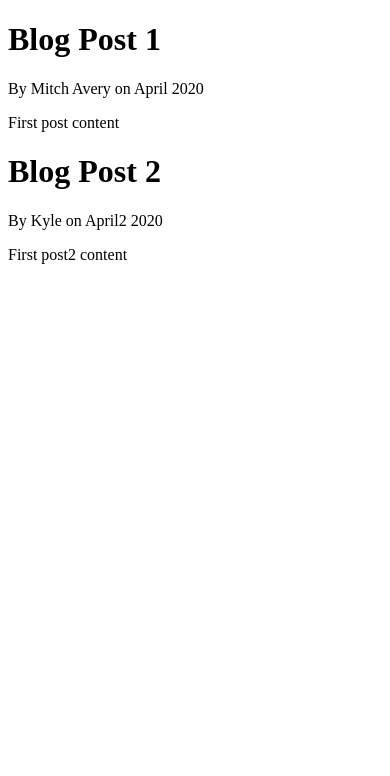
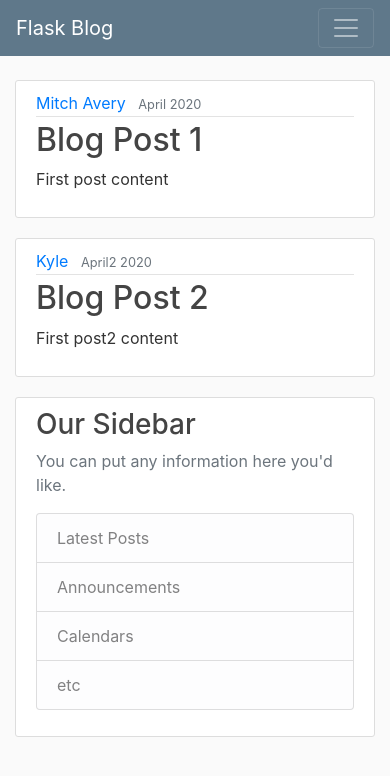
Before and after one commit to mitchavery/Flask-Blog, a Flask app: page / in a window 390 px wide. Shown: the top 776 px of the page. Run offline with Flask 2, Linux system fonts and the light colour scheme; some libraries are stand-ins or nearby versions.

Commit message:
css added

```diff
--- a/flaskblog.py
+++ b/flaskblog.py
@@ -1,4 +1,4 @@
-from flask import Flask, render_template
+from flask import Flask, render_template, url_for
 
 app = Flask(__name__)
 
@@ -7,13 +7,13 @@ posts = [
         'author': 'Mitch Avery',
         'title': 'Blog Post 1',
         'content': 'First post content',
-        'date': 'April 2020'
+        'date_posted': 'April 2020'
     },
     {
         'author': 'Kyle ',
         'title': 'Blog Post 2',
         'content': 'First post2 content',
-        'date': 'April2 2020'
+        'date_posted': 'April2 2020'
     }
 ]
 
@@ -26,7 +26,7 @@ def hello():
 
 @app.route("/about")
 def about():
-    return render_template('about.htm')
+    return render_template('about.htm', title='about')
 
 
 if __name__ == "__main__":
--- /dev/null
+++ b/static/main.css
@@ -0,0 +1,80 @@
+body {
+    background: #fafafa;
+    color: #333333;
+    margin-top: 5rem;
+  }
+
+  h1, h2, h3, h4, h5, h6 {
+    color: #444444;
+  }
+
+  .bg-steel {
+    background-color: #5f788a;
+  }
+
+  .site-header .navbar-nav .nav-link {
+    color: #cbd5db;
+  }
+
+  .site-header .navbar-nav .nav-link:hover {
+    color: #ffffff;
+  }
+
+  .site-header .navbar-nav .nav-link.active {
+    font-weight: 500;
+  }
+
+  .content-section {
+    background: #ffffff;
+    padding: 10px 20px;
+    border: 1px solid #dddddd;
+    border-radius: 3px;
+    margin-bottom: 20px;
+  }
+
+  .article-title {
+    color: #444444;
+  }
+
+  a.article-title:hover {
+    color: #428bca;
+    text-decoration: none;
+  }
+
+  .article-content {
+    white-space: pre-line;
+  }
+
+  .article-img {
+    height: 65px;
+    width: 65px;
+    margin-right: 16px;
+  }
+
+  .article-metadata {
+    padding-bottom: 1px;
+    margin-bottom: 4px;
+    border-bottom: 1px solid #e3e3e3
+  }
+
+  .article-metadata a:hover {
+    color: #333;
+    text-decoration: none;
+  }
+
+  .article-svg {
+    width: 25px;
+    height: 25px;
+    vertical-align: middle;
+  }
+
+  .account-img {
+    height: 125px;
+    width: 125px;
+    margin-right: 20px;
+    margin-bottom: 16px;
+  }
+
+  .account-heading {
+    font-size: 2.5rem;
+  }
--- a/templates/home.htm
+++ b/templates/home.htm
@@ -1,18 +1,15 @@
-<!DOCTYPE html>
-<html lang="en">
-
-<head>
-    <meta charset="UTF-8">
-    <meta name="viewport" content="width=device-width, initial-scale=1.0">
-    <title></title>
-</head>
-
-<body>
-    {% for post in posts%}
-    <h1>{{post.title}}</h1>
-    <p>By {{post.author}} on {{post.date}} </p>
-    <p> {{post.content}}</p>
-    {% endfor %}
-</body>
-
-</html>
+{% extends "layout.htm" %}
+{% block content %}
+{% for post in posts%}
+<article class="media content-section">
+    <div class="media-body">
+        <div class="article-metadata">
+            <a class="mr-2" href="#">{{ post.author }}</a>
+            <small class="text-muted">{{ post.date_posted }}</small>
+        </div>
+        <h2><a class="article-title" href="#">{{ post.title }}</a></h2>
+        <p class="article-content">{{ post.content }}</p>
+    </div>
+</article>
+{% endfor %}
+{% endblock content %}
--- /dev/null
+++ b/templates/layout.htm
@@ -0,0 +1,80 @@
+<!DOCTYPE html>
+<html>
+
+<head>
+    <!-- Required meta tags -->
+    <meta charset="utf-8">
+    <meta name="viewport" content="width=device-width, initial-scale=1, shrink-to-fit=no">
+
+    <!-- Bootstrap CSS -->
+    <link rel="stylesheet" href="https://maxcdn.bootstrapcdn.com/bootstrap/4.0.0/css/bootstrap.min.css"
+        integrity="sha384-Gn5384xqQ1aoWXA+058RXPxPg6fy4IWvTNh0E263XmFcJlSAwiGgFAW/dAiS6JXm" crossorigin="anonymous">
+
+    <link rel="stylesheet" type="text/css" href="{{ url_for('static', filename='main.css') }}">
+
+    {% if title %}
+    <title>Flask Blog - {{ title }}</title>
+    {% else %}
+    <title>Flask Blog</title>
+    {% endif %}
+</head>
+
+<body>
+    <header class="site-header">
+        <nav class="navbar navbar-expand-md navbar-dark bg-steel fixed-top">
+            <div class="container">
+                <a class="navbar-brand mr-4" href="/">Flask Blog</a>
+                <button class="navbar-toggler" type="button" data-toggle="collapse" data-target="#navbarToggle"
+                    aria-controls="navbarToggle" aria-expanded="false" aria-label="Toggle navigation">
+                    <span class="navbar-toggler-icon"></span>
+                </button>
+                <div class="collapse navbar-collapse" id="navbarToggle">
+                    <div class="navbar-nav mr-auto">
+                        <a class="nav-item nav-link" href="/">Home</a>
+                        <a class="nav-item nav-link" href="/about">About</a>
+                    </div>
+                    <!-- Navbar Right Side -->
+                    <div class="navbar-nav">
+                        <a class="nav-item nav-link" href="/login">Login</a>
+                        <a class="nav-item nav-link" href="/register">Register</a>
+                    </div>
+                </div>
+            </div>
+        </nav>
+    </header>
+    <main role="main" class="container">
+        <div class="row">
+            <div class="col-md-8">
+                {% block content %}{% endblock %}
+            </div>
+            <div class="col-md-4">
+                <div class="content-section">
+                    <h3>Our Sidebar</h3>
+                    <p class='text-muted'>You can put any information here you'd like.
+                        <ul class="list-group">
+                            <li class="list-group-item list-group-item-light">Latest Posts</li>
+                            <li class="list-group-item list-group-item-light">Announcements</li>
+                            <li class="list-group-item list-group-item-light">Calendars</li>
+                            <li class="list-group-item list-group-item-light">etc</li>
+                        </ul>
+                    </p>
+                </div>
+            </div>
+        </div>
+    </main>
+
+
+    <!-- Optional JavaScript -->
+    <!-- jQuery first, then Popper.js, then Bootstrap JS -->
+    <script src="https://code.jquery.com/jquery-3.2.1.slim.min.js"
+        integrity="sha384-KJ3o2DKtIkvYIK3UENzmM7KCkRr/rE9/Qpg6aAZGJwFDMVNA/GpGFF93hXpG5KkN" crossorigin="anonymous">
+    </script>
+    <script src="https://cdnjs.cloudflare.com/ajax/libs/popper.js/1.12.9/umd/popper.min.js"
+        integrity="sha384-ApNbgh9B+Y1QKtv3Rn7W3mgPxhU9K/ScQsAP7hUibX39j7fakFPskvXusvfa0b4Q" crossorigin="anonymous">
+    </script>
+    <script src="https://maxcdn.bootstrapcdn.com/bootstrap/4.0.0/js/bootstrap.min.js"
+        integrity="sha384-JZR6Spejh4U02d8jOt6vLEHfe/JQGiRRSQQxSfFWpi1MquVdAyjUar5+76PVCmYl" crossorigin="anonymous">
+    </script>
+</body>
+
+</html>
```
Also changed, not shown: templates/about.htm (+3 -13 lines).
